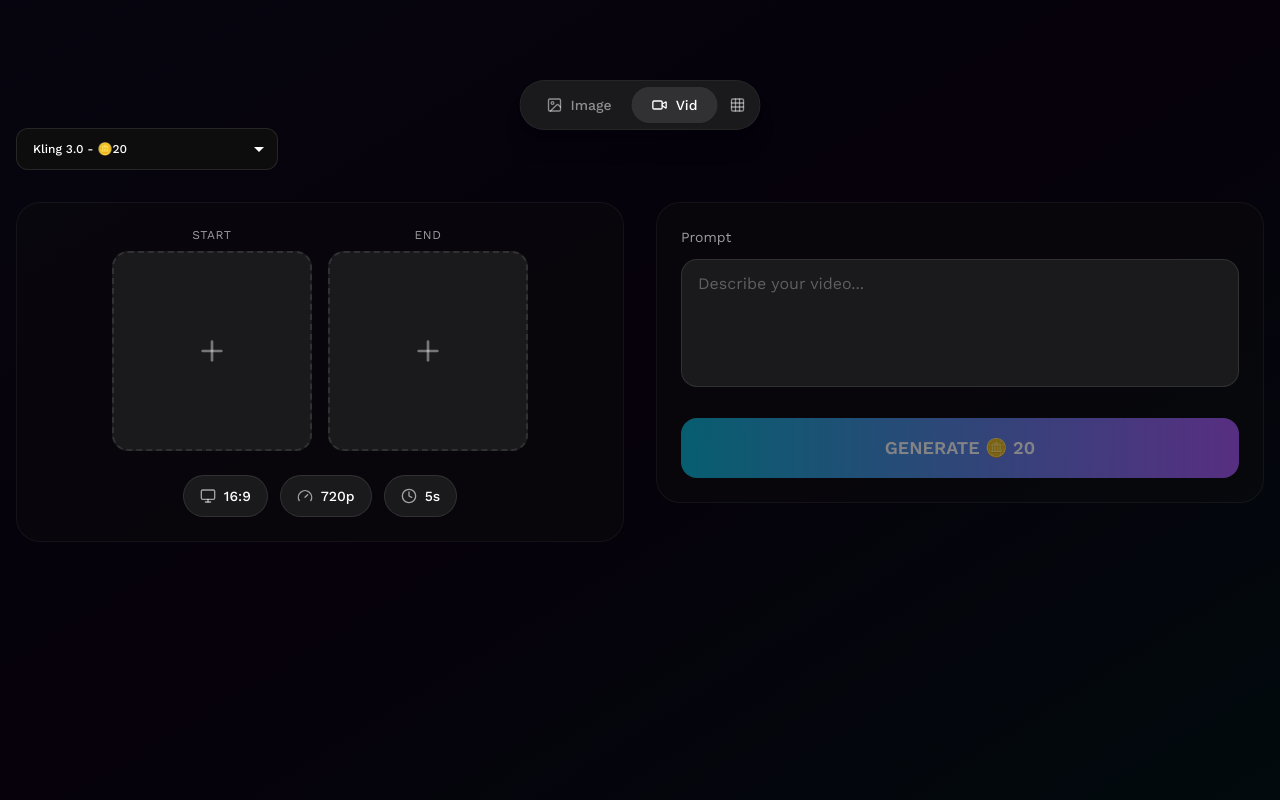
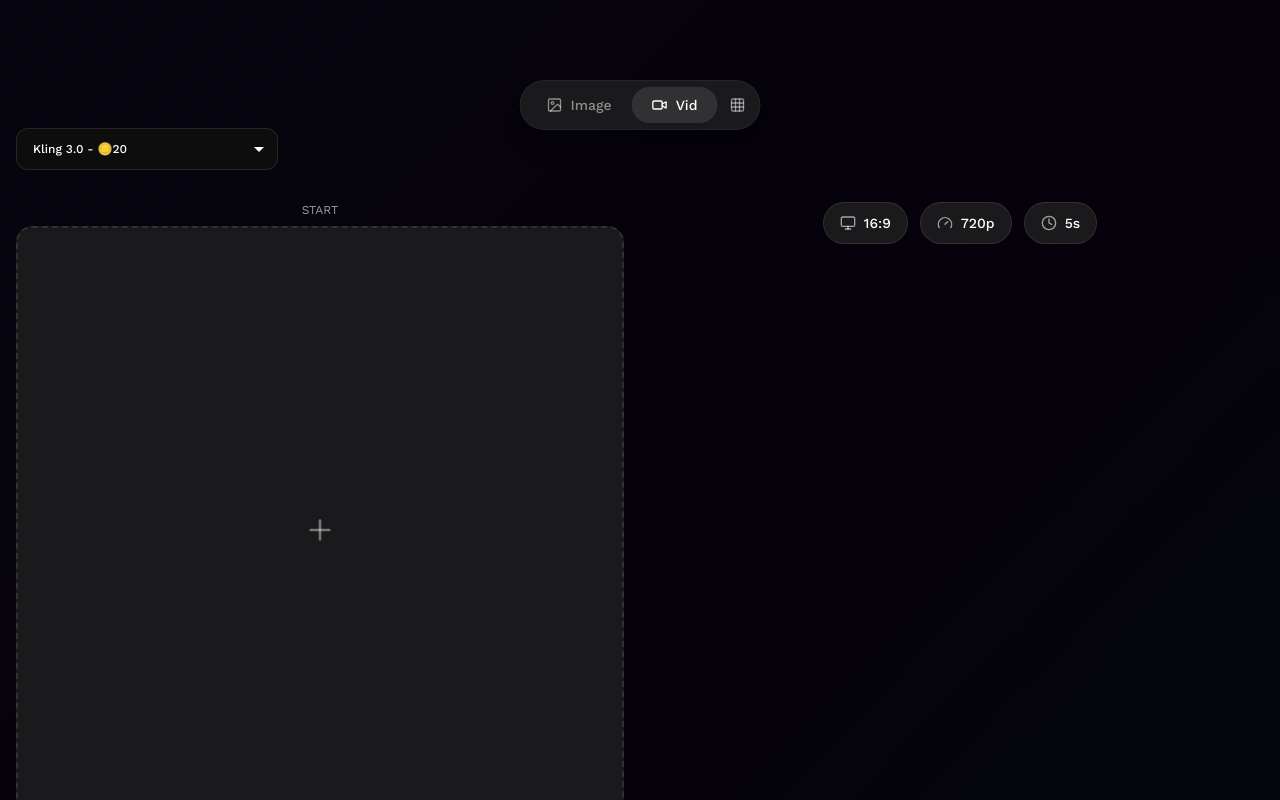
Before and after one commit to ashinstinct/sg-3f9e0639-0e46-47e0-ba87-cf415efaed8a-1774293159, a Next.js app: page /video/generate in a window 1280 px wide. Shown: the top 800 px of the page. Built offline with nearby package versions, Linux system fonts and the light colour scheme.

Commit message:
style(ui): compact video layout and dark dropdown menu

```diff
--- a/src/pages/video/generate.tsx
+++ b/src/pages/video/generate.tsx
@@ -627,17 +627,14 @@ export default function VideoGenerate() {
             )}
           </div>
 
-          {/* Main 2-Column Layout */}
+          {/* Main Content Grid */}
           <div className="grid grid-cols-1 lg:grid-cols-2 gap-8">
-            {/* LEFT COLUMN: Media Uploads */}
-            <div className="bg-[#0d0d0d]/40 border border-white/5 rounded-3xl p-6">
+            {/* Left: Upload Boxes */}
             <div className="space-y-6">
-                {/* Upload Row */}
-                <div className="flex gap-4 justify-center">
               {/* START Frame */}
               {currentModel?.supportsStartFrame && (selectedModel !== "kling-omni-3.0" || klingOmniMode === "frames") && (
-                    <div className="relative flex-1 max-w-[200px]">
-                      <label className="block text-xs text-white/60 mb-2 text-center uppercase tracking-wider">Start</label>
+                <div className="relative">
+                  <label className="block text-xs text-white/60 mb-2 text-center">START</label>
                   <div className="aspect-square bg-[#1a1a1c] border-2 border-dashed border-white/10 rounded-2xl flex items-center justify-center cursor-pointer hover:border-cyan-500/50 transition-all group overflow-hidden">
                     {startFrame ? (
                       <div className="relative w-full h-full">
@@ -673,9 +670,9 @@ export default function VideoGenerate() {
 
               {/* END Frame */}
               {currentModel?.supportsEndFrame && (selectedModel !== "kling-omni-3.0" || klingOmniMode === "frames") && (
-                    <div className="relative flex-1 max-w-[200px]">
-                      <label className="block text-xs text-white/60 mb-2 text-center uppercase tracking-wider">End</label>
-                      <div className="aspect-square bg-[#1a1a1c] border-2 border-dashed border-white/10 rounded-2xl flex items-center justify-center cursor-pointer hover:border-cyan-500/50 transition-all group overflow-hidden">
+                <div className="relative w-32">
+                  <label className="block text-xs text-white/60 mb-2 text-center">END</label>
+                  <div className="aspect-square bg-[#1a1a1c] border-2 border-dashed border-white/10 rounded-2xl flex items-center justify-center cursor-pointer hover:border-cyan-500/50 transition-all group">
                     {endFrame ? (
                       <div className="relative w-full h-full">
                         <img
@@ -708,17 +705,19 @@ export default function VideoGenerate() {
                 </div>
               )}
 
-                  {/* ELEMENTS (Kling Omni only) */}
+              {/* Elements Mode - Multiple Images */}
               {selectedModel === "kling-omni-3.0" && klingOmniMode === "elements" && (
-                    <div className="grid grid-cols-3 gap-2 flex-1">
-                      {[...Array(5)].map((_, idx) => (
-                        <div key={idx} className="relative">
-                          {idx === 0 && <label className="block text-xs text-white/60 mb-2 text-center uppercase tracking-wider">Elements</label>}
-                          <div className="aspect-square bg-[#1a1a1c] border-2 border-dashed border-white/10 rounded-xl flex items-center justify-center cursor-pointer hover:border-cyan-500/50 transition-all group overflow-hidden">
-                            {elementImages[idx] ? (
+                <>
+                  {[...Array(5)].map((_, idx) => {
+                    const element = elementImages[idx];
+                    return (
+                      <div key={idx} className="relative w-32">
+                        <label className="block text-xs text-white/60 mb-2 text-center">ELEMENT {idx + 1}</label>
+                        <div className="aspect-square bg-[#1a1a1c] border-2 border-dashed border-white/10 rounded-2xl flex items-center justify-center cursor-pointer hover:border-cyan-500/50 transition-all group">
+                          {element ? (
                             <div className="relative w-full h-full">
                               <img
-                                  src={URL.createObjectURL(elementImages[idx])}
+                                src={URL.createObjectURL(element)}
                                 alt={`Element ${idx + 1}`}
                                 className="w-full h-full object-cover"
                               />
@@ -753,11 +752,14 @@ export default function VideoGenerate() {
                           )}
                         </div>
                       </div>
-                      ))}
-                    </div>
+                    );
+                  })}
+                </>
               )}
             </div>
 
+            {/* Main Content - Single Column */}
+            <div className="space-y-4">
               {/* Compact Pill Buttons Row */}
               <div className="flex flex-wrap items-center gap-3 justify-center">
                 {/* Aspect Ratio Button */}
@@ -872,12 +874,62 @@ export default function VideoGenerate() {
                 </div>
               </div>
 
-                {/* Audio/Video Uploads */}
+              {/* Video Upload for LTX-2 */}
+              {currentModel?.supportsVideo && (
+                <div className="space-y-2">
+                  <label className="block text-sm text-white/80">Upload Video (LTX-2 Multimodal)</label>
+                  <div className="bg-[#1a1a1c] border-2 border-dashed border-white/10 rounded-xl p-6 flex items-center justify-center cursor-pointer hover:border-cyan-500/50 transition-all group">
+                    {uploadedVideo ? (
+                      <div className="relative w-full h-full">
+                        <img
+                          src={URL.createObjectURL(uploadedVideo)}
+                          alt="Uploaded Video"
+                          className="w-full h-full object-cover"
+                        />
+                        <button
+                          onClick={() => setUploadedVideo(null)}
+                          className="absolute top-2 right-2 p-1.5 bg-black/80 rounded-full hover:bg-red-500/80 transition-all"
+                        >
+                          <X className="w-4 h-4" />
+                        </button>
+                      </div>
+                    ) : (
+                      <label className="w-full h-full flex flex-col items-center justify-center cursor-pointer">
+                        <Plus className="w-8 h-8 text-white/40 group-hover:text-cyan-500 transition-colors" />
+                        <input
+                          type="file"
+                          accept="video/*"
+                          className="hidden"
+                          onChange={(e) => {
+                            const file = e.target.files?.[0];
+                            if (file) setUploadedVideo(file);
+                          }}
+                        />
+                      </label>
+                    )}
+                  </div>
+                </div>
+              )}
+
+              {/* Audio Upload */}
               {currentModel?.supportsAudio && (
-                  <div className="text-center">
-                    <label className="inline-flex items-center gap-2 px-4 py-2.5 bg-[#1a1a1c] border border-white/10 rounded-full cursor-pointer hover:border-cyan-500/50 transition-all">
-                      <Upload className="w-4 h-4 text-white/60" />
-                      <span className="text-sm font-medium">{uploadedAudio ? uploadedAudio.name : "Upload Audio"}</span>
+                <div className="space-y-2">
+                  <label className="block text-sm text-white/80">Upload Audio (Sora/Veo)</label>
+                  <div className="bg-[#1a1a1c] border-2 border-dashed border-white/10 rounded-xl p-6 flex items-center justify-center cursor-pointer hover:border-cyan-500/50 transition-all group">
+                    {uploadedAudio ? (
+                      <div className="flex items-center gap-2">
+                        <span className="text-sm text-white">{uploadedAudio.name}</span>
+                        <button
+                          onClick={() => setUploadedAudio(null)}
+                          className="p-1 hover:bg-white/10 rounded transition-all"
+                        >
+                          <X className="w-4 h-4" />
+                        </button>
+                      </div>
+                    ) : (
+                      <label className="w-full h-full flex flex-col items-center justify-center cursor-pointer">
+                        <Upload className="w-8 h-8 text-white/40 group-hover:text-cyan-500 transition-all mb-2" />
+                        <span className="text-sm text-white/40 group-hover:text-cyan-500 transition-all">Choose audio file</span>
                         <input
                           type="file"
                           accept="audio/*"
@@ -888,24 +940,8 @@ export default function VideoGenerate() {
                           }}
                         />
                       </label>
+                    )}
                   </div>
-                )}
-
-                {currentModel?.supportsVideo && (
-                  <div className="text-center">
-                    <label className="inline-flex items-center gap-2 px-4 py-2.5 bg-[#1a1a1c] border border-white/10 rounded-full cursor-pointer hover:border-cyan-500/50 transition-all">
-                      <Video className="w-4 h-4 text-white/60" />
-                      <span className="text-sm font-medium">{uploadedVideo ? uploadedVideo.name : "Upload Video"}</span>
-                      <input
-                        type="file"
-                        accept="video/*"
-                        className="hidden"
-                        onChange={(e) => {
-                          const file = e.target.files?.[0];
-                          if (file) setUploadedVideo(file);
-                        }}
-                      />
-                    </label>
                 </div>
               )}
             </div>
@@ -914,29 +950,24 @@ export default function VideoGenerate() {
           {/* RIGHT COLUMN: Prompt & Generate */}
           <div className="space-y-6">
             {/* Prompt Input */}
-              <div className="bg-[#0d0d0d]/40 border border-white/5 rounded-3xl p-6">
-                <label className="block text-sm text-white/60 mb-3">Prompt</label>
+            <div className="space-y-2 mt-6">
+              <label className="block text-sm text-white/80">Prompt</label>
               <textarea
                 value={prompt}
                 onChange={(e) => setPrompt(e.target.value)}
                 placeholder="Describe your video..."
-                  className="w-full h-32 bg-[#1a1a1c] border border-white/10 rounded-2xl px-4 py-3 text-white placeholder-white/30 focus:border-cyan-500/50 focus:ring-cyan-500/20 outline-none resize-none"
+                className="w-full h-32 bg-[#1a1a1c] border border-white/10 rounded-xl px-4 py-3 text-white placeholder-white/40 focus:border-cyan-500/50 focus:ring-cyan-500/20 outline-none resize-none"
               />
+            </div>
 
-                {error && (
-                  <div className="mt-4 p-3 bg-red-500/10 border border-red-500/30 rounded-xl text-red-400 text-sm">
-                    {error}
-                  </div>
-                )}
-
+            {/* Generate Button */}
             <button
               onClick={handleGenerate}
-                  disabled={isGenerating || !prompt.trim()}
-                  className="w-full mt-6 px-8 py-4 bg-gradient-to-r from-cyan-500 to-purple-500 rounded-2xl text-white font-semibold text-lg hover:shadow-2xl hover:shadow-cyan-500/25 transition-all disabled:opacity-50 disabled:cursor-not-allowed"
+              disabled={!prompt || isGenerating}
+              className="w-full py-4 bg-gradient-to-r from-cyan-500 to-purple-500 hover:from-cyan-600 hover:to-purple-600 text-white font-semibold rounded-xl disabled:opacity-50 disabled:cursor-not-allowed transition-all flex items-center justify-center gap-2 mt-4"
             >
               {isGenerating ? "Generating..." : `GENERATE 🪙 ${currentModel?.credits || 0}`}
             </button>
-              </div>
 
             {/* Generated Video */}
             {generatedVideo && (
@@ -948,7 +979,6 @@ export default function VideoGenerate() {
                 />
               </div>
             )}
-            </div>
           </div>
         </div>
 
```
Also changed, not shown: 3 other files (tests, documents, lock files or other folders). Lines whose indentation alone changed are shown as unchanged.
